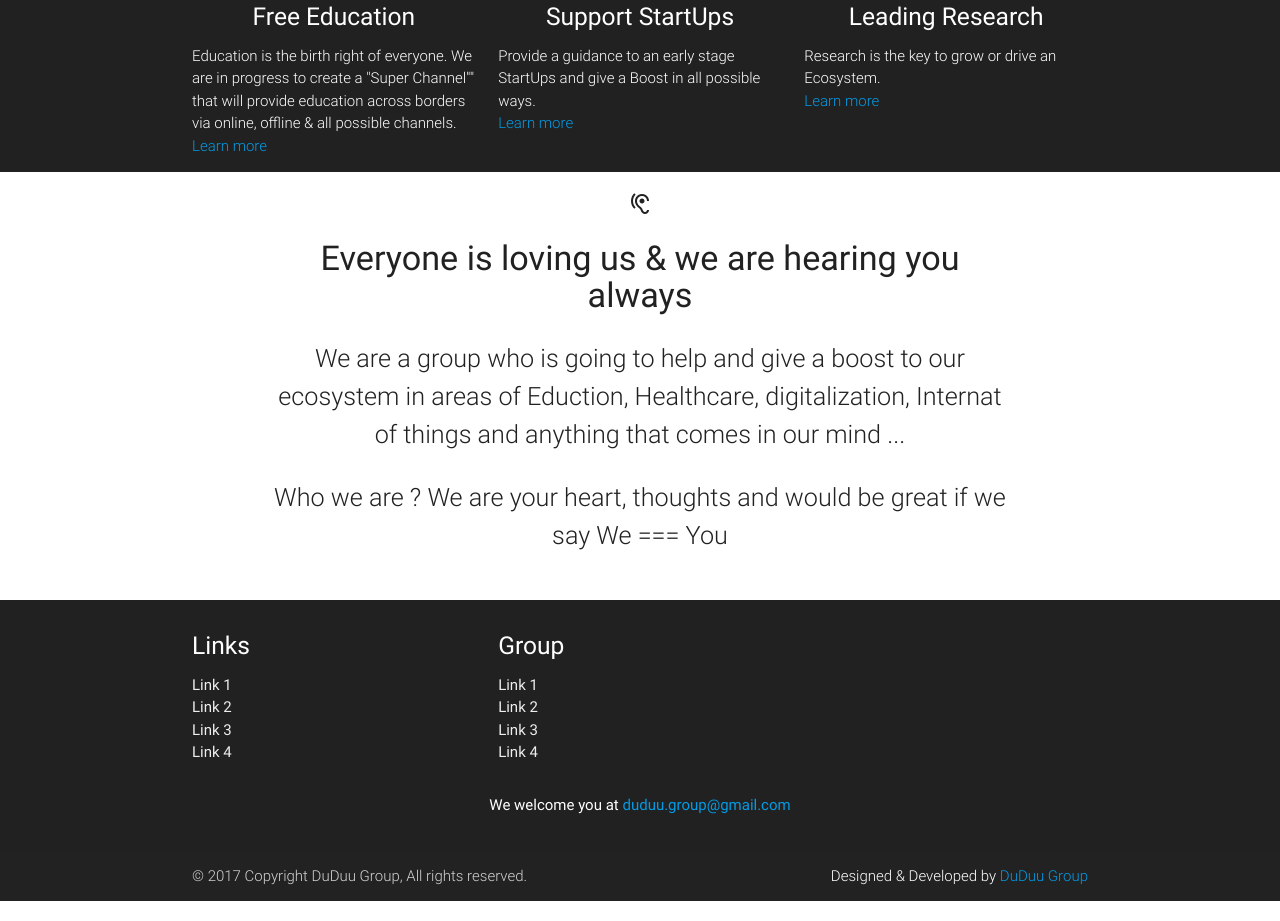
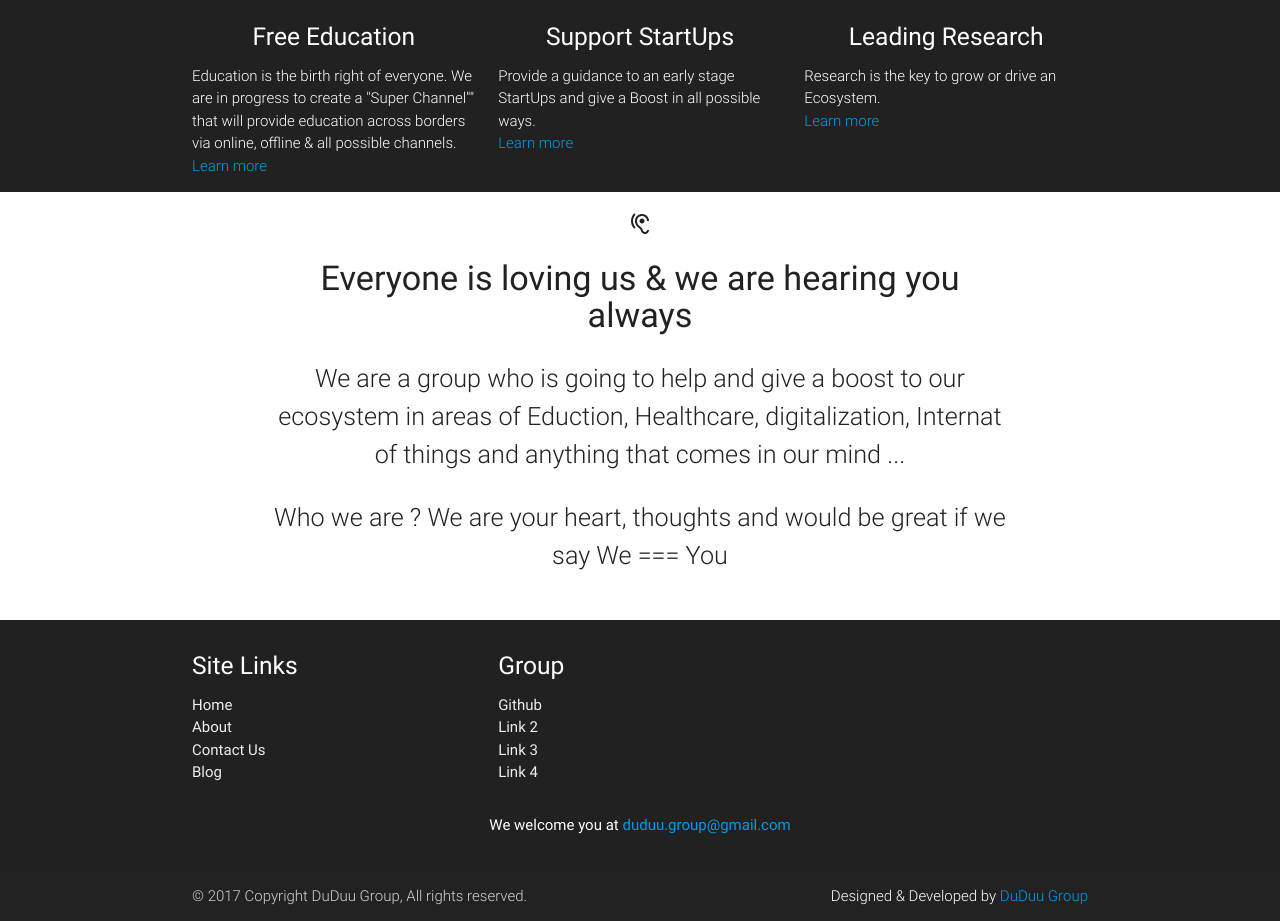
Before and after one commit to DuDuu-Group/DuDuu-Group.github.io, a plain HTML site: page index.html in a window 1280 px wide. Shown: the part 1539-2460 px from the top of the page. Drawn offline with nearby package versions, Linux system fonts and the light colour scheme; some packages are replaced by stand-ins of ours.

Commit message:
adding few links

```diff
--- a/index.html
+++ b/index.html
@@ -63,18 +63,18 @@
         <div class="container">
             <div class="row">
                 <div class="col l4 s6">
-                    <h5 class="white-text">Links</h5>
+                    <h5 class="white-text">Site Links</h5>
                     <ul>
-                        <li><a class="grey-text text-lighten-3" href="#!">Link 1</a></li>
-                        <li><a class="grey-text text-lighten-3" href="#!">Link 2</a></li>
-                        <li><a class="grey-text text-lighten-3" href="#!">Link 3</a></li>
-                        <li><a class="grey-text text-lighten-3" href="#!">Link 4</a></li>
+                        <li><a class="grey-text text-lighten-3" href="#/">Home</a></li>
+                        <li><a class="grey-text text-lighten-3" href="#/about">About</a></li>
+                        <li><a class="grey-text text-lighten-3" href="#/contact-us">Contact Us</a></li>
+                        <li><a class="grey-text text-lighten-3" href="#/blog">Blog</a></li>
                     </ul>
                 </div>
                 <div class="col l4 s6">
                     <h5 class="white-text">Group</h5>
                     <ul>
-                        <li><a class="grey-text text-lighten-3" href="#!">Link 1</a></li>
+                        <li><a class="grey-text text-lighten-3" href="https://github.com/DuDuu-Group">Github</a></li>
                         <li><a class="grey-text text-lighten-3" href="#!">Link 2</a></li>
                         <li><a class="grey-text text-lighten-3" href="#!">Link 3</a></li>
                         <li><a class="grey-text text-lighten-3" href="#!">Link 4</a></li>
--- a/templates/home.html
+++ b/templates/home.html
@@ -8,7 +8,7 @@
         <h4 class="header center" style="font-weight: normal;">A Non-profit Group that believes in free & Open Source industry </h4>
         <div class="row">
             <div class="col s12 m6">
-                <a href="#" class="btn-block border-fill hoverable center">Contribute to DuDuu Open Source Community</a>
+                <a href="https://github.com/DuDuu-Group" class="btn-block border-fill hoverable center">Contribute to DuDuu Open Source Community</a>
             </div>
             <div class="col s12 m6">
                 <a href="#" class="btn-block border-fill hoverable center">Like us on Facebook</a>
@@ -128,6 +128,8 @@
                     <a href="#" class="truncate">Learn more</a>
                 </p>
             </div>
+        </div>
+        <div class="row white-text">
             <div class="col s12 m4 grey darken-4 white-text">
                 <h5 class="center">Free Education</h5>
                 <p class="light"> Education is the birth right of everyone. We are in progress to create a "Super Channel"" that will provide
```
